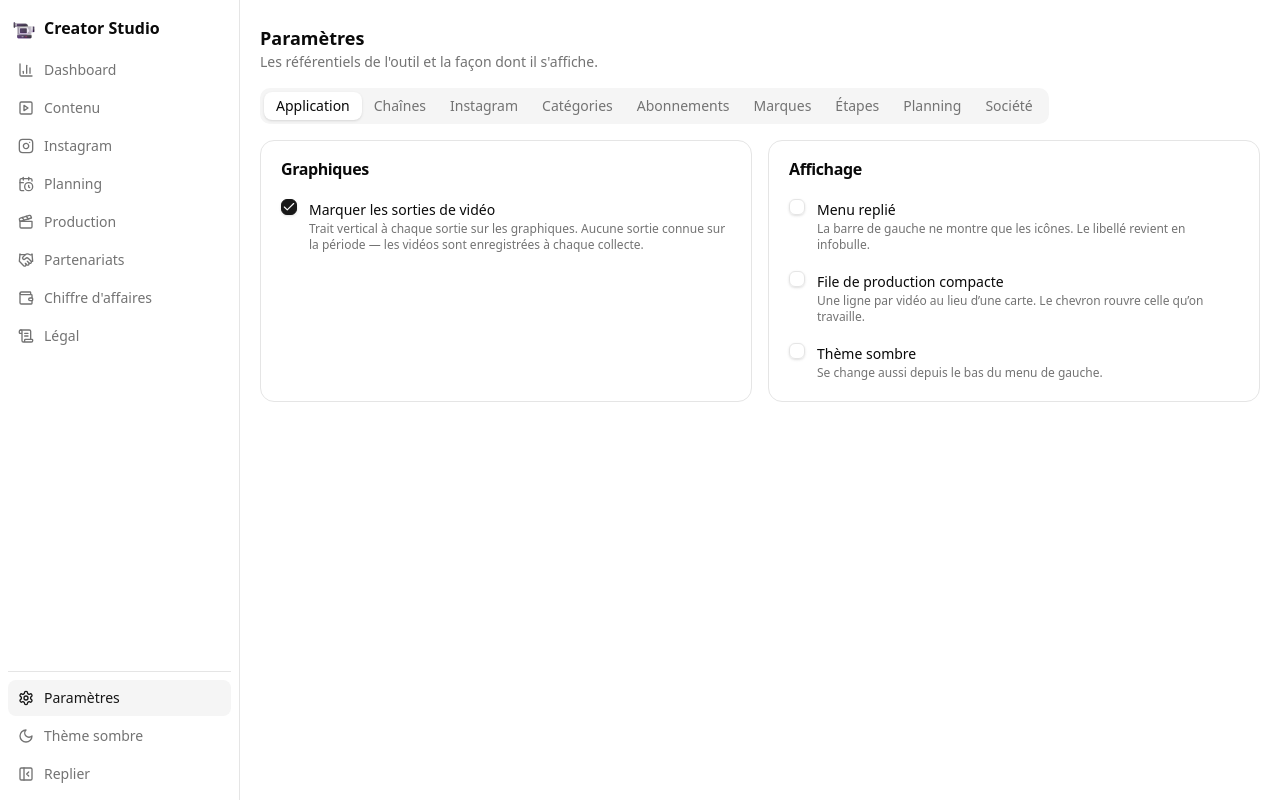
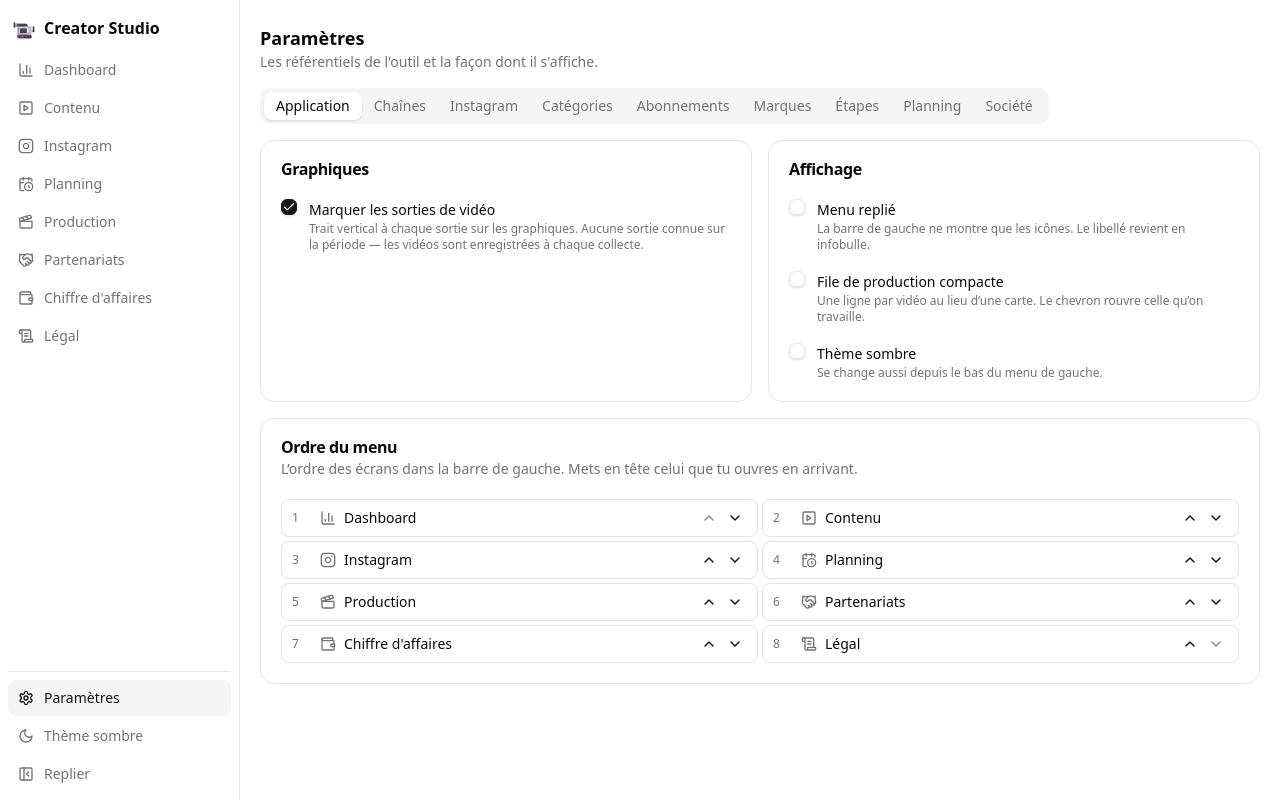
Before and after one commit to AymericLeFeyer/aylabs-creator-studio, a React (Vite) app in the folder apps/web/: page /parametres in a window 1280 px wide. Built offline with nearby package versions, Linux system fonts and the light colour scheme; no server answers.

Commit message:
feat: imrpovments

```diff
--- a/apps/web/src/presentation/AppLayout.tsx
+++ b/apps/web/src/presentation/AppLayout.tsx
@@ -1,22 +1,7 @@
 import { useState } from 'react';
 import { NavLink, Outlet, useLocation } from 'react-router-dom';
-import {
-  BarChart3,
-  CalendarClock,
-  Clapperboard,
-  Handshake,
-  Instagram,
-  Menu,
-  Moon,
-  PanelLeftClose,
-  PanelLeftOpen,
-  PlaySquare,
-  ScrollText,
-  Settings,
-  Sun,
-  Wallet,
-  X,
-} from 'lucide-react';
+import { Menu, Moon, PanelLeftClose, PanelLeftOpen, Settings, Sun, X } from 'lucide-react';
+import { orderedNav, type NavItem } from './navigation.ts';
 import { useTheme } from './hooks/useTheme.ts';
 import { usePreferences } from './hooks/usePreferences.ts';
 import { Button } from './components/ui/button.tsx';
@@ -26,18 +11,6 @@ import { cn } from '../shared/cn.ts';
 
 /** Largeur du contenu, généreuse sur grand écran : les graphiques côte à côte en ont besoin. */
 const CONTAINER = 'mx-auto w-full max-w-[1800px] px-3 sm:px-5';
-
-/** Les écrans de travail, dans l'ordre où une journée les traverse. */
-const NAV = [
-  { to: '/', label: 'Dashboard', icon: BarChart3, end: true },
-  { to: '/contenu', label: 'Contenu', icon: PlaySquare, end: false },
-  { to: '/instagram', label: 'Instagram', icon: Instagram, end: false },
-  { to: '/planning', label: 'Planning', icon: CalendarClock, end: false },
-  { to: '/production', label: 'Production', icon: Clapperboard, end: false },
-  { to: '/partenariats', label: 'Partenariats', icon: Handshake, end: false },
-  { to: '/chiffre-affaires', label: "Chiffre d'affaires", icon: Wallet, end: false },
-  { to: '/legal', label: 'Légal', icon: ScrollText, end: false },
-];
 
 /**
  * Routes sans barre de filtres : configurer une chaîne ou une catégorie ne dépend ni
@@ -79,6 +52,9 @@ export const AppLayout = () => {
   const [mobileOpen, setMobileOpen] = useState(false);
 
   const collapsed = preferences.sidebarCollapsed;
+  // L'ordre se règle dans Paramètres → Application : la liste grandit à chaque écran
+  // ajouté, et celui qu'on ouvre chaque matin n'est pas le même pour tout le monde.
+  const nav = orderedNav(preferences.navOrder);
   const showFilters = !ROUTES_WITHOUT_FILTERS.some((route) => location.pathname.startsWith(route));
 
   // Naviguer referme le tiroir : sur mobile, il recouvre le contenu qu'on vient
@@ -90,10 +66,7 @@ export const AppLayout = () => {
     setMobileOpen(false);
   }
 
-  const navLink = (
-    { to, label, icon: Icon, end }: (typeof NAV)[number],
-    { compact }: { compact: boolean },
-  ) => (
+  const navLink = ({ to, label, icon: Icon, end }: NavItem, { compact }: { compact: boolean }) => (
     <NavLink
       key={to}
       to={to}
@@ -123,7 +96,7 @@ export const AppLayout = () => {
       </div>
 
       <nav className="flex flex-1 flex-col gap-0.5 overflow-y-auto">
-        {NAV.map((item) => navLink(item, { compact }))}
+        {nav.map((item) => navLink(item, { compact }))}
       </nav>
 
       {/* Le pied : ce qui se règle une fois, hors du fil du travail. */}
--- a/apps/web/src/presentation/components/production/ProductionCard.tsx
+++ b/apps/web/src/presentation/components/production/ProductionCard.tsx
@@ -47,6 +47,7 @@ interface ProductionCardProps {
   onMoveUp?: () => void;
   onMoveDown?: () => void;
   /** Mise en avant de la prochaine vidéo à travailler. */
+  /** La prochaine à travailler : un anneau la désigne, sans lui donner un fond de plus. */
   highlighted?: boolean;
   /** Le chronomètre tourne sur cette vidéo : le bouton devient un état, pas une action. */
   timerRunning?: boolean;
@@ -99,6 +100,10 @@ export const ProductionCard = ({
     days(production.plannedDate) < 0 &&
     production.status !== 'done';
 
+  // Dérivé du statut plutôt que passé en prop : « en cours » est une propriété de la
+  // vidéo, pas une décision de l'écran qui l'affiche.
+  const inProgress = production.status === 'in_progress';
+
   const timerButton = (
     <Button
       variant={timerRunning ? 'secondary' : 'ghost'}
@@ -122,7 +127,11 @@ export const ProductionCard = ({
       <Card
         className={cn(
           'flex items-center gap-2 px-3 py-2 transition-colors',
-          highlighted && 'border-[var(--positive)]/50 bg-[var(--positive)]/5',
+          // Le fond vert marque **le travail en cours**, pas la prochaine vidéo : c'est
+          // ce qu'on cherche des yeux en ouvrant la file, et une seule carte surlignée
+          // ne disait pas où on en était sur les autres.
+          inProgress && 'border-[var(--positive)]/40 bg-[var(--positive)]/10',
+          highlighted && 'ring-1 ring-[var(--positive)]',
         )}
       >
         <Link
@@ -196,7 +205,8 @@ export const ProductionCard = ({
     <Card
       className={cn(
         'flex gap-3 p-4 transition-colors',
-        highlighted && 'border-[var(--positive)]/50 bg-[var(--positive)]/5',
+        inProgress && 'border-[var(--positive)]/40 bg-[var(--positive)]/10',
+        highlighted && 'ring-1 ring-[var(--positive)]',
       )}
     >
       {/* L'ordre de la file est entièrement manuel : deux flèches, pas de tri déduit. */}
--- a/apps/web/src/presentation/hooks/usePreferences.ts
+++ b/apps/web/src/presentation/hooks/usePreferences.ts
@@ -14,11 +14,20 @@ export interface AppPreferences {
   sidebarCollapsed: boolean;
   /** File d'attente en cartes compactes : une ligne par vidéo au lieu d'un bloc. */
   compactQueue: boolean;
+  /**
+   * Ordre des entrées de la barre latérale, par adresse.
+   *
+   * Vide = l'ordre par défaut. On stocke les **adresses** et non des index : un écran
+   * ajouté ou retiré par une mise à jour décalerait tous les rangs suivants, et le menu
+   * se retrouverait mélangé sans que personne n'y ait touché.
+   */
+  navOrder: string[];
 }
 
 const DEFAULTS: AppPreferences = {
   sidebarCollapsed: false,
   compactQueue: false,
+  navOrder: [],
 };
 
 export const usePreferences = () => {
--- /dev/null
+++ b/apps/web/src/presentation/navigation.ts
@@ -0,0 +1,60 @@
+import {
+  BarChart3,
+  CalendarClock,
+  Clapperboard,
+  Handshake,
+  Instagram,
+  PlaySquare,
+  ScrollText,
+  Wallet,
+  type LucideIcon,
+} from 'lucide-react';
+
+export interface NavItem {
+  /** L'adresse, et **l'identifiant** de l'entrée dans l'ordre persisté. */
+  to: string;
+  label: string;
+  icon: LucideIcon;
+  end: boolean;
+}
+
+/**
+ * Les écrans de travail, dans leur ordre **par défaut**.
+ *
+ * Ce fichier n'exporte aucun composant, et c'est volontaire : `AppLayout` en exporte un,
+ * et y placer ces données déclencherait `react-refresh/only-export-components` — même
+ * découpage que `videoMarkers.tsx` / `VideoTooltipList.tsx`.
+ */
+export const NAV: NavItem[] = [
+  { to: '/', label: 'Dashboard', icon: BarChart3, end: true },
+  { to: '/contenu', label: 'Contenu', icon: PlaySquare, end: false },
+  { to: '/instagram', label: 'Instagram', icon: Instagram, end: false },
+  { to: '/planning', label: 'Planning', icon: CalendarClock, end: false },
+  { to: '/production', label: 'Production', icon: Clapperboard, end: false },
+  { to: '/partenariats', label: 'Partenariats', icon: Handshake, end: false },
+  { to: '/chiffre-affaires', label: "Chiffre d'affaires", icon: Wallet, end: false },
+  { to: '/legal', label: 'Légal', icon: ScrollText, end: false },
+];
+
+/**
+ * Applique l'ordre choisi par l'utilisateur.
+ *
+ * Les entrées **inconnues de l'ordre persisté ferment la marche**, dans leur ordre par
+ * défaut : un écran ajouté par une mise à jour doit apparaître, pas disparaître parce
+ * qu'un ordre enregistré l'an dernier ne le mentionnait pas. Symétriquement, une adresse
+ * persistée qui n'existe plus est simplement ignorée.
+ */
+export const orderedNav = (order: string[]): NavItem[] => {
+  const byPath = new Map(NAV.map((item) => [item.to, item]));
+  const ordered: NavItem[] = [];
+
+  for (const path of order) {
+    const item = byPath.get(path);
+    if (item) {
+      ordered.push(item);
+      byPath.delete(path);
+    }
+  }
+
+  return [...ordered, ...NAV.filter((item) => byPath.has(item.to))];
+};
--- a/apps/web/src/presentation/pages/SettingsPage.tsx
+++ b/apps/web/src/presentation/pages/SettingsPage.tsx
@@ -1,9 +1,12 @@
 import { useSearchParams } from 'react-router-dom';
+import { ChevronDown, ChevronUp, RotateCcw } from 'lucide-react';
 import { useAnalytics } from '../../application/analytics/usecases/useAnalytics.ts';
 import { useAnalyticsParams, useFilters } from '../hooks/useFilters.tsx';
 import { usePreferences } from '../hooks/usePreferences.ts';
 import { useTheme } from '../hooks/useTheme.ts';
+import { Button } from '../components/ui/button.tsx';
 import { Card, CardContent, CardHeader, CardTitle } from '../components/ui/card.tsx';
+import { orderedNav } from '../navigation.ts';
 import { Checkbox } from '../components/ui/checkbox.tsx';
 import { Label } from '../components/ui/label.tsx';
 import { Tabs, TabsContent, TabsList, TabsTrigger } from '../components/ui/tabs.tsx';
@@ -192,6 +195,97 @@ const AppSettings = () => {
           )}
         </CardContent>
       </Card>
+
+      <NavOrderSettings />
     </div>
   );
 };
+
+/**
+ * L'ordre des écrans dans la barre de gauche.
+ *
+ * La liste grandit à chaque fonctionnalité ajoutée, et l'ordre livré n'est qu'un pari :
+ * celui qui vit dans sa file de production et celui qui vit dans sa comptabilité n'ouvrent
+ * pas le même écran chaque matin. Deux flèches suffisent — une liste de huit lignes ne
+ * justifie pas une dépendance de glisser-déposer.
+ *
+ * L'ordre est stocké **par adresse** et non par rang : un écran ajouté ou retiré par une
+ * mise à jour décalerait sinon tout ce qui suit, et le menu se mélangerait tout seul.
+ */
+const NavOrderSettings = () => {
+  const { preferences, set } = usePreferences();
+  const nav = orderedNav(preferences.navOrder);
+
+  const move = (index: number, direction: -1 | 1) => {
+    const next = [...nav];
+    const target = index + direction;
+    if (target < 0 || target >= next.length) return;
+    [next[index], next[target]] = [next[target]!, next[index]!];
+    set({ navOrder: next.map((item) => item.to) });
+  };
+
+  return (
+    <Card className="lg:col-span-2">
+      <CardHeader className="flex-row items-start justify-between gap-3">
+        <div>
+          <CardTitle>Ordre du menu</CardTitle>
+          <p className="mt-1 text-sm text-muted-foreground">
+            L’ordre des écrans dans la barre de gauche. Mets en tête celui que tu ouvres en
+            arrivant.
+          </p>
+        </div>
+        {preferences.navOrder.length > 0 && (
+          <Button variant="ghost" size="sm" onClick={() => set({ navOrder: [] })}>
+            <RotateCcw className="h-4 w-4" />
+            Ordre par défaut
+          </Button>
+        )}
+      </CardHeader>
+
+      <CardContent>
+        <div className="grid gap-1 sm:grid-cols-2">
+          {nav.map((item, index) => {
+            const Icon = item.icon;
+            return (
+              <div
+                key={item.to}
+                className="flex items-center gap-2 rounded-md border border-border px-2.5 py-1.5"
+              >
+                <span className="w-5 shrink-0 text-xs tabular text-muted-foreground">
+                  {index + 1}
+                </span>
+                <Icon className="h-4 w-4 shrink-0 text-muted-foreground" aria-hidden />
+                <span className="min-w-0 flex-1 truncate text-sm">{item.label}</span>
+
+                <div className="flex shrink-0 gap-0.5">
+                  <Button
+                    variant="ghost"
+                    size="icon"
+                    className="h-6 w-6"
+                    disabled={index === 0}
+                    onClick={() => move(index, -1)}
+                    title="Monter"
+                  >
+                    <ChevronUp className="h-3.5 w-3.5" />
+                    <span className="sr-only">Monter {item.label}</span>
+                  </Button>
+                  <Button
+                    variant="ghost"
+                    size="icon"
+                    className="h-6 w-6"
+                    disabled={index === nav.length - 1}
+                    onClick={() => move(index, 1)}
+                    title="Descendre"
+                  >
+                    <ChevronDown className="h-3.5 w-3.5" />
+                    <span className="sr-only">Descendre {item.label}</span>
+                  </Button>
+                </div>
+              </div>
+            );
+          })}
+        </div>
+      </CardContent>
+    </Card>
+  );
+};
```
Also changed, not shown: apps/web/src/application/production/usecases/useProductions.ts (+20 -3 lines), 1 other file (tests, documents, lock files or other folders).
